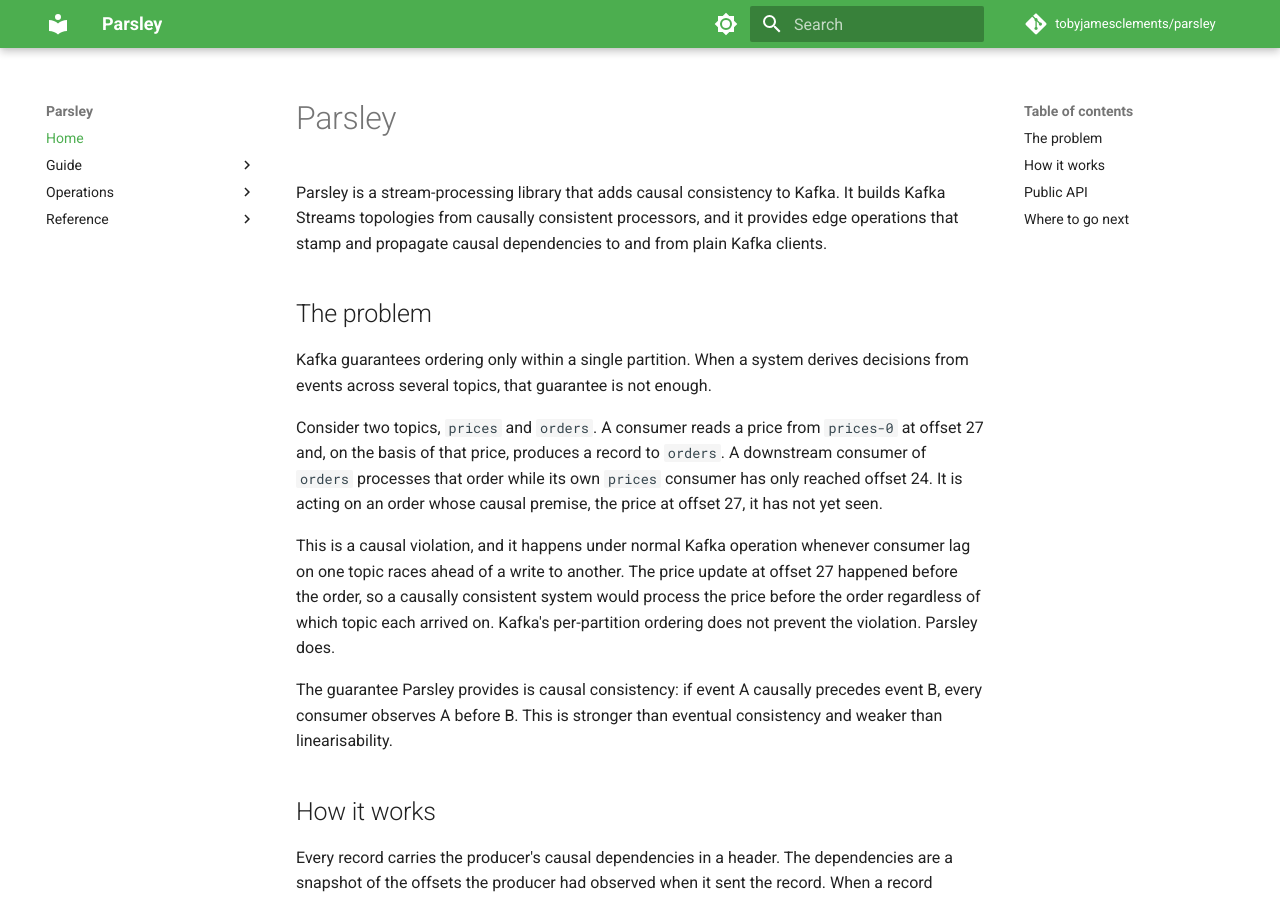
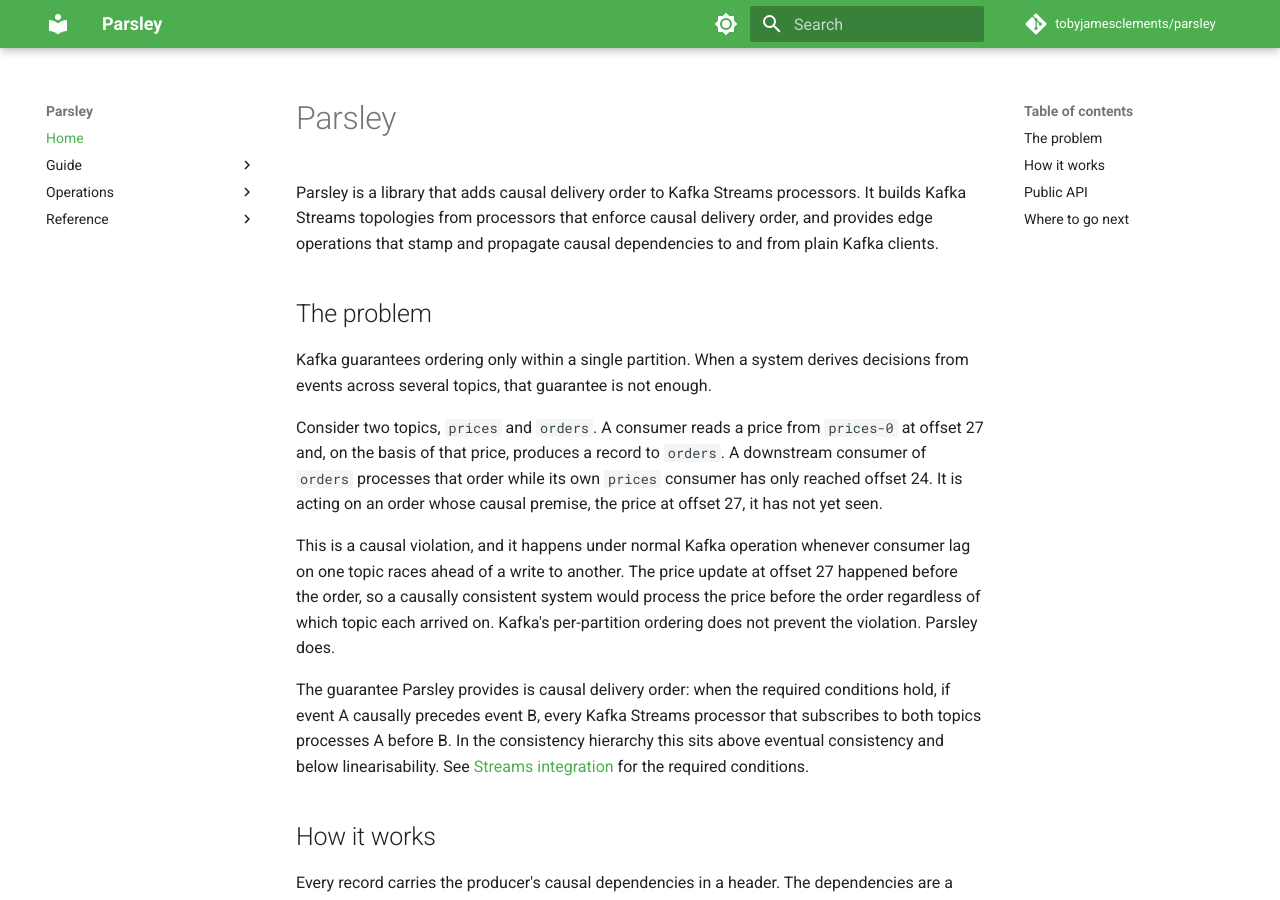
Before and after one commit to tobyjamesclements/parsley, an MkDocs documentation site: the page built from docs/index.md, in a window 1280 px wide and 900 px high. Built offline with MkDocs 1.6.1 and Material for MkDocs 9.7.7, drawn with Linux system fonts in a browser that asks for light colours; comment, search, counter and statistics services are not loaded; the version menu is left out.

Commit message:
Reframe guarantee as causal delivery order, not causal consistency
"Causal consistency" overstates the scope: Parsley provides causal
delivery order for Kafka Streams processors — records arrive at
process() only after their declared dependencies are satisfied — given
co-partitioned topics and closed processor effects. It does not make
Kafka itself causally consistent.

Updated pom.xml description (Maven Central), package-info tagline,
README, docs/index.md, overview.html, CausalProcessorSupplier Javadoc
(conditions now precede the guarantee statement; overclaim about
state-read ordering removed), ParsleyEngine Javadoc, and
docs/internals/causal-consistency.md (scoping paragraph added).

Co-Authored-By: Claude Sonnet 4.6 <noreply@anthropic.com>

```diff
--- a/docs/index.md
+++ b/docs/index.md
@@ -1,8 +1,8 @@
 # Parsley
 
-Parsley is a stream-processing library that adds causal consistency to Kafka. It builds Kafka
-Streams topologies from causally consistent processors, and it provides edge operations that stamp
-and propagate causal dependencies to and from plain Kafka clients.
+Parsley is a library that adds causal delivery order to Kafka Streams processors. It builds Kafka
+Streams topologies from processors that enforce causal delivery order, and provides edge operations
+that stamp and propagate causal dependencies to and from plain Kafka clients.
 
 ## The problem
 
@@ -19,9 +19,10 @@ topic races ahead of a write to another. The price update at offset 27 happened
 a causally consistent system would process the price before the order regardless of which topic each
 arrived on. Kafka's per-partition ordering does not prevent the violation. Parsley does.
 
-The guarantee Parsley provides is causal consistency: if event A causally precedes event B, every
-consumer observes A before B. This is stronger than eventual consistency and weaker than
-linearisability.
+The guarantee Parsley provides is causal delivery order: when the required conditions hold, if
+event A causally precedes event B, every Kafka Streams processor that subscribes to both topics
+processes A before B. In the consistency hierarchy this sits above eventual consistency and below
+linearisability. See [Streams integration](streams.md) for the required conditions.
 
 ## How it works
 
--- a/pom.xml
+++ b/pom.xml
@@ -10,7 +10,7 @@
     <packaging>jar</packaging>
 
     <name>Parsley</name>
-    <description>Causal consistency for Kafka producers, consumers, and Streams via vector clocks.</description>
+    <description>Causal delivery order for Kafka Streams processors via vector clocks.</description>
     <url>https://github.com/tobyjamesclements/parsley</url>
 
     <licenses>
```
Also changed, not shown: CHANGELOG.md (+5 -0 lines), README.md (+3 -2 lines), docs/internals/causal-consistency.md (+6 -3 lines), overview.html (+5 -4 lines), 3 other files.
